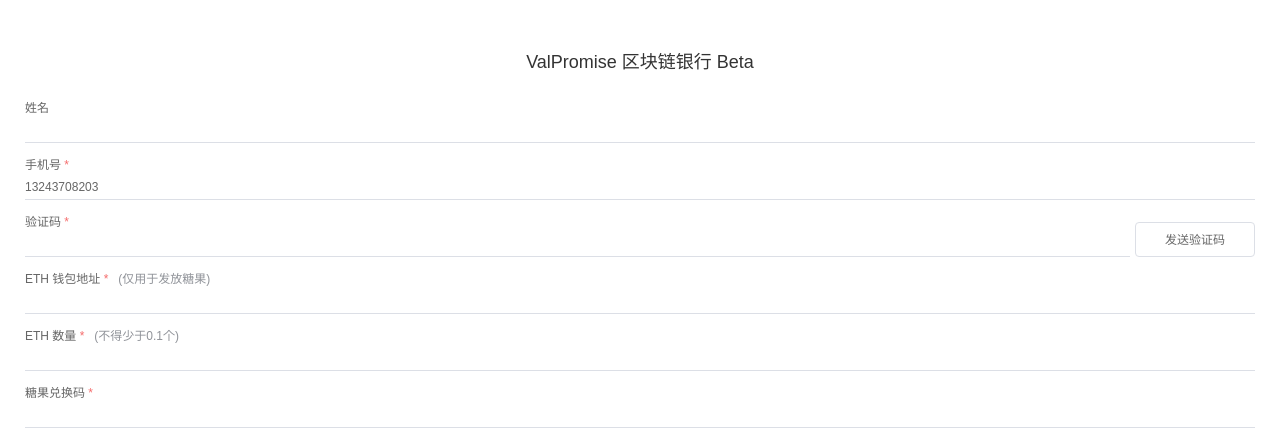
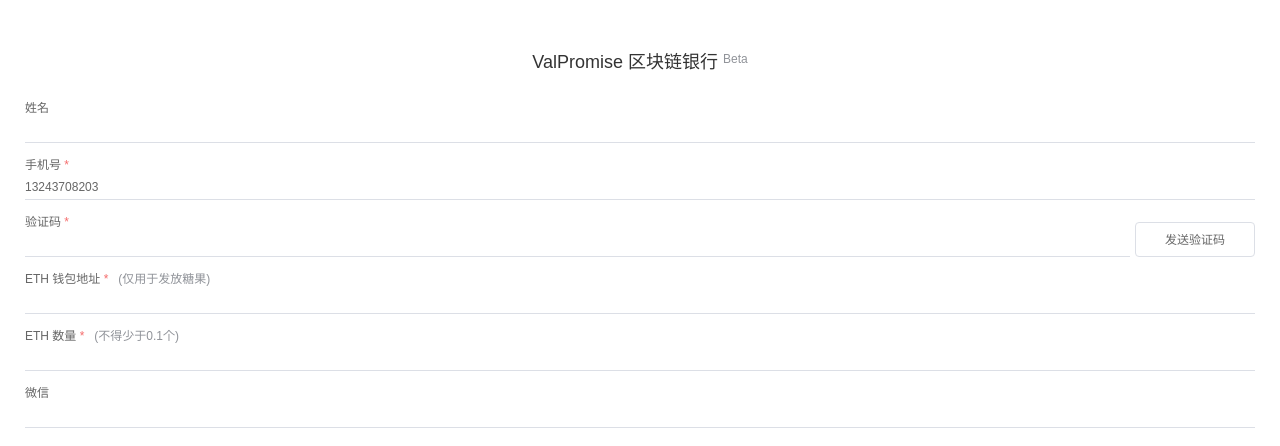
Before and after one commit to hs-tqb/bank, a Nuxt app: page / in a window 1280 px wide. Shown: the part 362-808 px from the top of the page. Built offline with nearby package versions, Linux system fonts and the light colour scheme.

Commit message:
标题beta改样式

```diff
--- a/pages/index.vue
+++ b/pages/index.vue
@@ -7,7 +7,10 @@
     min-width:260px;
     padding-top:1px;
     font-size:12px;
-    h1 { font-size:18px; font-weight:500; color:@color-text-primary; }
+    h1 {
+      font-size:18px; font-weight:500; color:@color-text-primary;
+      span { font-size:12px; color:@color-info; vertical-align:top; }
+    }
     .panel {
       padding:15px 25px;
       label {
@@ -38,7 +41,7 @@
   <div id="page-home">
     <input id="login" type="button" class="btn text primary" value="已有帐号" @click="$router.push('/login')"/>
     <a id="logo" href="http://valp.io" target="_blank"></a>
-    <h1 class="text-center">{{lang.title}}</h1>
+    <h1 class="text-center" v-html="lang.title"></h1>
     <div class="panel">
       <ul class="inp-list">
         <li v-for="(item,key) in input" :key="`input-${key}`">
@@ -100,7 +103,7 @@
   data () {
     return {
       cn  :{
-        title:'ValPromise 区块链银行 Beta',
+        title:'ValPromise 区块链银行 <span>Beta</span>',
         input: {
           name: {
             label:'姓名',
@@ -135,6 +138,9 @@
           key:{
             label:'糖果兑换码',
             warning:'兑换码不能为空'
+          },
+          wechat: {
+            label:'微信',
           }
         },
         confirm:'领取',
@@ -202,10 +208,14 @@
             return !isNaN(+this.value.trim()) && +this.value.trim()>=0.1;
           }
         },
-        key:{
-          id:'sdkvfjfssl',
-          value:'',
-          required:true,
+        // key:{
+        //   id:'sdkvfjfssl',
+        //   value:'',
+        //   required:true,
+        // }
+        wechat: {
+          id:'xkdusdjfsdfkusduf',
+          value:''
         }
       },
       website: {
```
